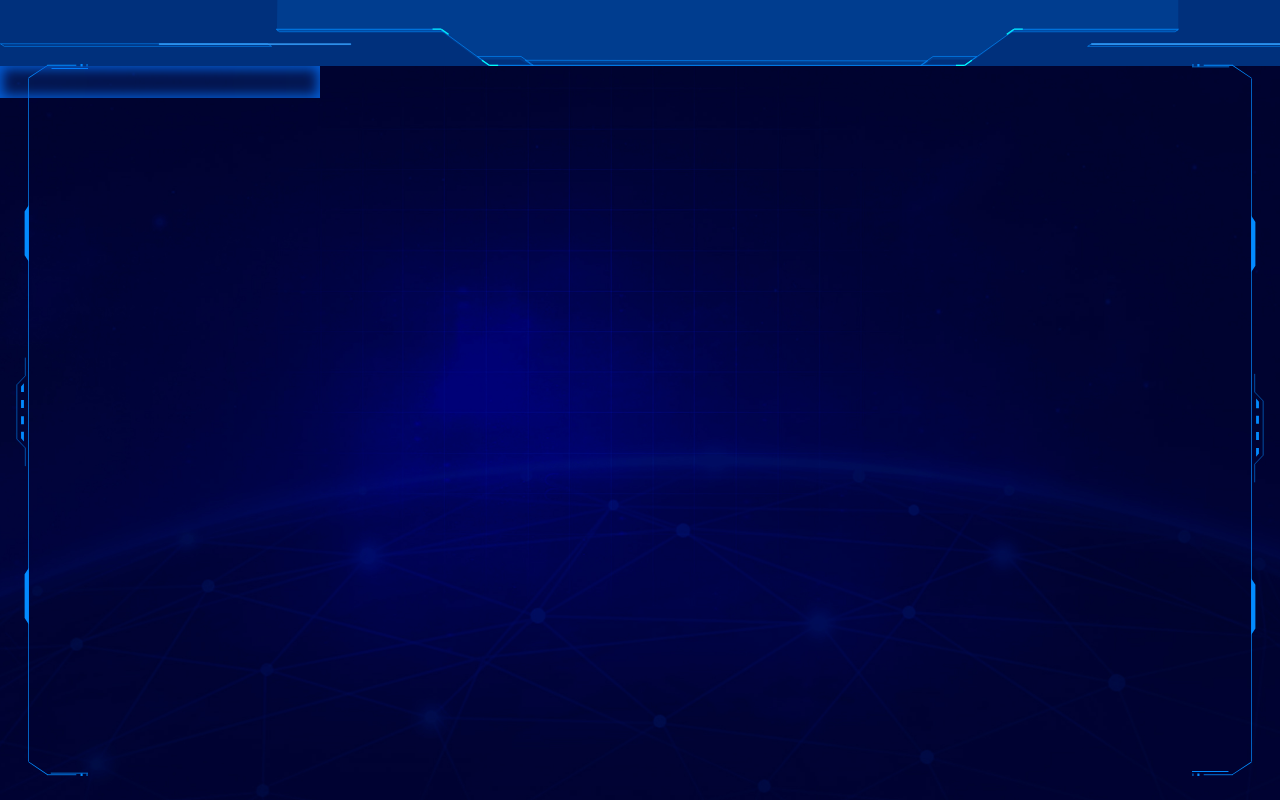
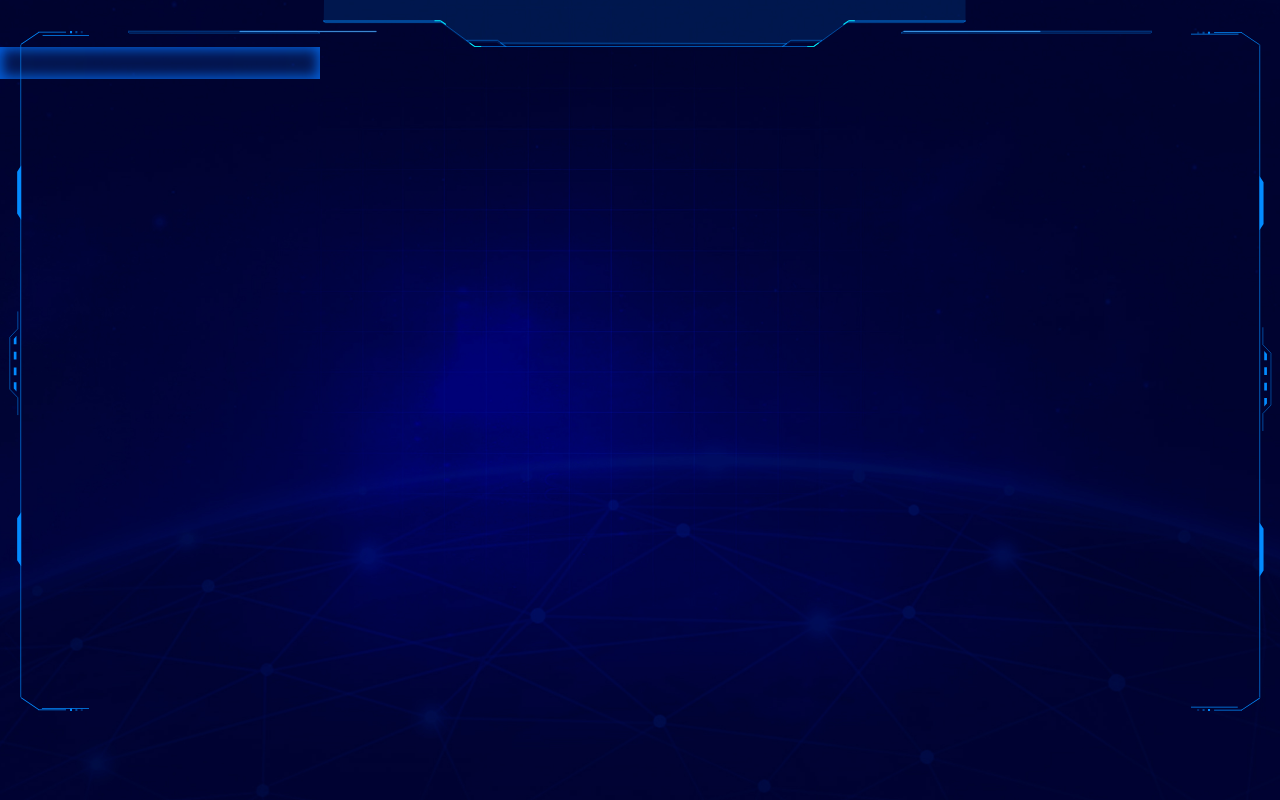
Before and after one commit to FAT-BIG/ChangNing-DV, a Vue app: page / in a window 1280 px wide. Built offline with nearby package versions, Linux system fonts and the light colour scheme.

Commit message:
new variable baseUnit

```diff
--- a/src/assets/scss/common.scss
+++ b/src/assets/scss/common.scss
@@ -4,9 +4,11 @@
   margin: 0;
   padding: 0;
 }
-body{
+
+body {
   background: #00063e;
 }
+
 li {
   list-style: none;
 }
@@ -19,56 +21,6 @@ a {
 
 area {
   outline: none;
-}
-
-.base {
-  //background: linear-gradient(180deg, rgba(15, 45, 90, .8) 0%, rgba(6, 19, 46, .5) 100%);
-  position: relative;
-  background: linear-gradient(180deg, rgba(15, 45, 90, .95) 0%, rgba(6, 19, 46, .99) 100%);
-  border: 1px solid rgba(48, 110, 243, .2);
-  border-radius: 6px;
-  padding-bottom: 12px;
-  box-sizing: border-box;
-  overflow: hidden;
-  margin-bottom: 16px;
-  //box-shadow: inset 0 0 40px 0 rgba(48, 110, 243, .5);
-}
-
-.border {
-  background: rgba(15, 46, 96, .2);
-  border: 1px solid #4E78A4;
-  padding: 0 16px;
-  box-sizing: border-box;
-
-  &:not(:last-child) {
-    margin-bottom: 12px;
-  }
-}
-
-[class^="side-"] {
-  position: absolute;
-  width: 1256px;
-  height: 976px;
-  padding: 0 8px;
-  box-sizing: border-box;
-  overflow: hidden;
-  top: 88px;
-  z-index: 999;
-  color: #fff;
-}
-
-.side-left {
-  left: 0;
-}
-
-.side-right {
-  right: 0;
-}
-
-.chart-group {
-  display: flex;
-  justify-content: space-between;
-  align-items: center;
 }
 
 .row {
@@ -398,15 +350,6 @@ area {
   border: 1px solid rgba(48, 110, 243, 0.2);
 }
 
-.chart-title {
-  font-size: 20px;
-  line-height: 1.6;
-  color: #49F9F6;
-  font-weight: 400;
-  text-align: center;
-
-}
-
 .el-select {
   min-width: 146px;
 }
--- a/src/assets/scss/variable.scss
+++ b/src/assets/scss/variable.scss
@@ -10,3 +10,7 @@ $color-green: #00CE7D;
 $color-green-light: rgba(0, 206, 125, 0.30);
 $color-blue: #306EF3;
 $color-blue-light: rgba(48, 110, 243, .2);
+
+@function unit($n) {
+  @return $n * calc((100 / 2408) * 1vw);
+}
--- a/src/components/header/Index.vue
+++ b/src/components/header/Index.vue
@@ -10,9 +10,10 @@ export default {
 
 <style lang="scss" scoped>
 .header{
-  width: 100%;
-  height: 66px;
-  background:#00307c url("../../assets/img/header-bg.svg");
+  width: 80vw;
+  height: unit(88);
+  background: url("../../assets/img/header-bg.svg") no-repeat center;
   background-size: cover;
+  margin: 0 auto;
 }
 </style>
--- a/src/views/Home.vue
+++ b/src/views/Home.vue
@@ -28,24 +28,25 @@ export default defineComponent({
   height: 100vh;
   background: url("../assets/img/main-bg.jpg") no-repeat center;
   background-size: cover;
+  overflow: hidden;
 
   &::before,
   &::after {
     position: absolute;
-    top: 64px;
+    top: 2.4vw;
     content: '';
-    width: 72px;
-    height: calc(100% - 88px);
+    width: unit(152);
+    height: unit(1280);
     background: url("../assets/img/main-boder.svg") no-repeat;
     background-size: cover;
   }
 
   &::before {
-    left: 16px;
+    left: unit(16);
   }
 
   &::after {
-    right: 16px;
+    right: unit(16);
     transform: scale(-1);
   }
 }
```
Also changed, not shown: src/assets/img/header-bg.svg.
